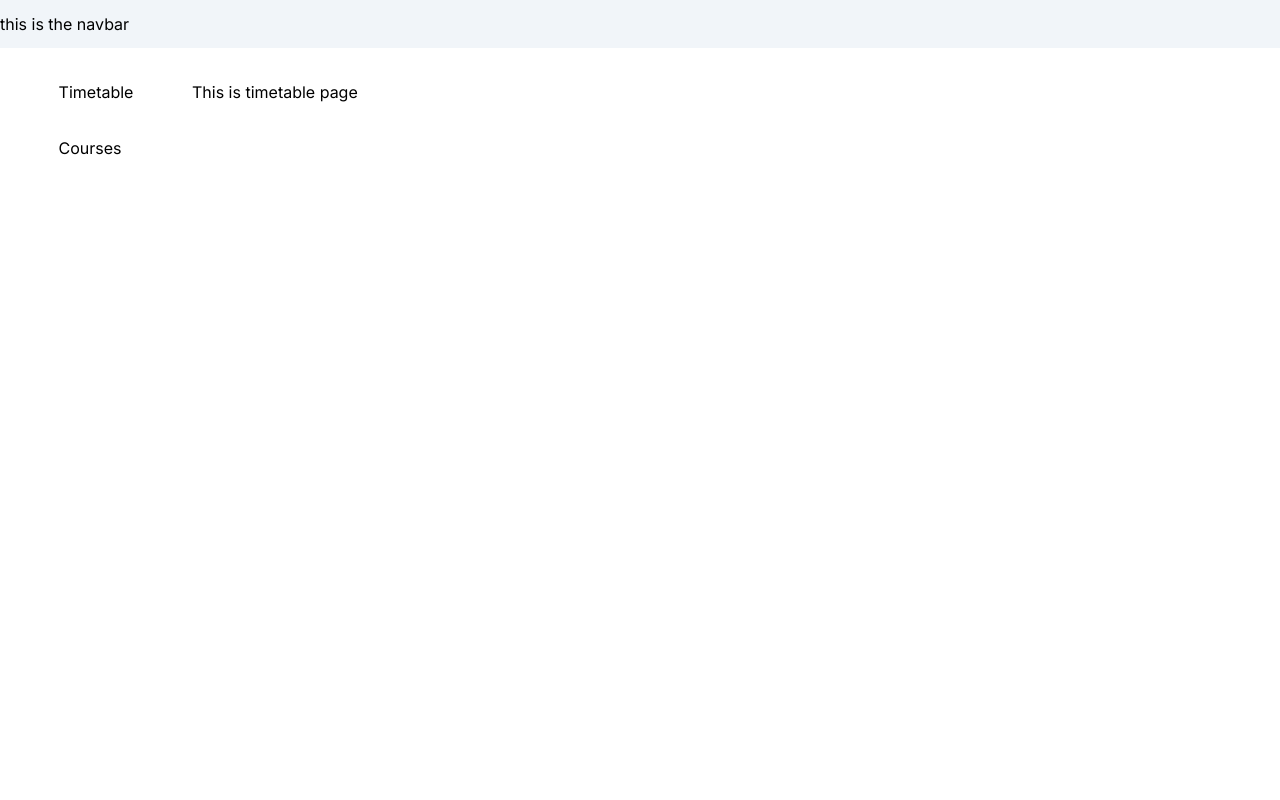
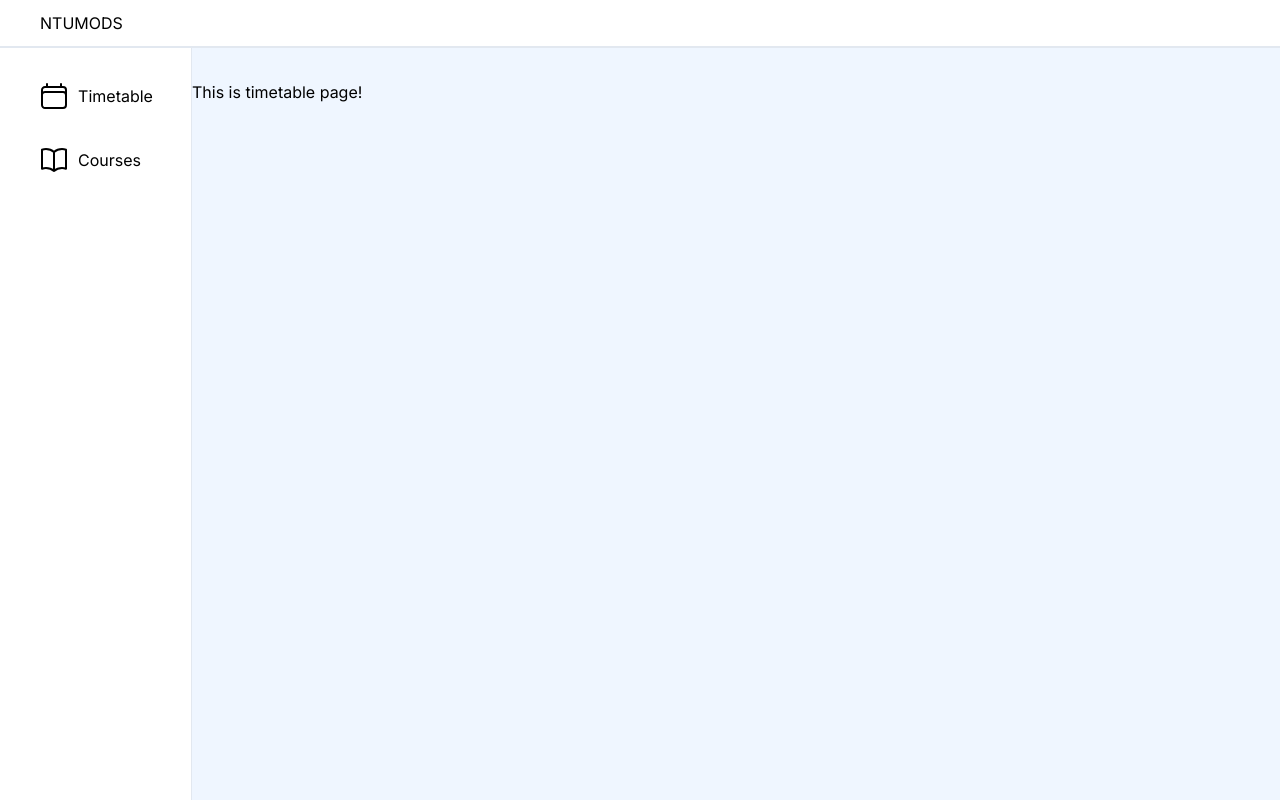
Before and after one commit to yequan99/ntumods-frontend, a Next.js app: page /timetable in a window 1280 px wide. Built offline with nearby package versions, Linux system fonts and the light colour scheme.

Commit message:
feat: Added icons to sidebar

```diff
--- a/src/app/courses/page.tsx
+++ b/src/app/courses/page.tsx
@@ -1,7 +1,9 @@
 export default function CoursesPage() {
     return (
-        <h1>
-            This is courses page!
-        </h1>
+        <div className="w-full h-full">
+            <h1>
+                This is courses page!
+            </h1>
+        </div>
     )
 }
--- a/src/app/layout.tsx
+++ b/src/app/layout.tsx
@@ -21,14 +21,14 @@ export default function RootLayout({
     <html lang="en">
       <body className={inter.className}>
         <div className="w-screen h-screen flex flex-col">
-          <div className="fixed h-12 w-full bg-slate-100">
+          <div className="fixed h-12 w-full">
             <NavBar />
           </div>
           <div className="mt-12 w-full h-full flex flex-row">
             <div className="fixed w-48 h-full">
               <SideBar />
             </div>
-            <main className="ml-48 pt-8 w-full">
+            <main className="ml-48 pt-8 w-full bg-blue-50">
               {children}
             </main>
           </div>
--- a/src/app/timetable/page.tsx
+++ b/src/app/timetable/page.tsx
@@ -1,7 +1,9 @@
 export default function Timetable() {
     return (
-        <div>
-            <h1>This is timetable page</h1>
+        <div className="w-full h-full">
+            <h1>
+                This is timetable page!
+            </h1>
         </div>
     )
 }
--- a/src/components/navbar.tsx
+++ b/src/components/navbar.tsx
@@ -1,7 +1,9 @@
 export default function NavBar() {
     return (
-        <div className="h-full flex items-center">
-            <h1>this is the navbar</h1>
+        <div className="h-full flex items-center border-b-2 border-slate-200 pl-10">
+            <h1>
+                NTUMODS
+            </h1>
         </div>
     )
 }
--- a/src/components/sidebar.tsx
+++ b/src/components/sidebar.tsx
@@ -1,9 +1,25 @@
+import { timetable, course } from "@/icons/icons"
+
 export default function SideBar() {
     return (
-        <div className="h-full flex justify-center">
+        <div className="h-full flex justify-center border-r border-slate-200">
             <ul className="py-4">
-                <li className="py-4">Timetable</li>
-                <li className="py-4">Courses</li>
+                <li className="py-4">
+                    <div className="flex flex-row items-center">
+                        <div className="w-8 h-8">
+                            {timetable}
+                        </div>
+                        <h1 className="pl-2">Timetable</h1>
+                    </div>
+                </li>
+                <li className="py-4">
+                    <div className="flex flex-row items-center">
+                        <div className="w-8 h-8">
+                            {course}
+                        </div>
+                        <h1 className="pl-2">Courses</h1>
+                    </div>
+                </li>
             </ul>
         </div>
     )
--- /dev/null
+++ b/src/icons/icons.tsx
@@ -0,0 +1,11 @@
+export const timetable = (
+    <svg xmlns="http://www.w3.org/2000/svg" fill="none" viewBox="0 0 24 24" strokeWidth={1.5} stroke="currentColor" className="w-6 h-6">
+    <path strokeLinecap="round" strokeLinejoin="round" d="M6.75 3v2.25M17.25 3v2.25M3 18.75V7.5a2.25 2.25 0 0 1 2.25-2.25h13.5A2.25 2.25 0 0 1 21 7.5v11.25m-18 0A2.25 2.25 0 0 0 5.25 21h13.5A2.25 2.25 0 0 0 21 18.75m-18 0v-7.5A2.25 2.25 0 0 1 5.25 9h13.5A2.25 2.25 0 0 1 21 11.25v7.5" />
+    </svg>
+)
+
+export const course = (
+    <svg xmlns="http://www.w3.org/2000/svg" fill="none" viewBox="0 0 24 24" strokeWidth={1.5} stroke="currentColor" className="w-6 h-6">
+        <path strokeLinecap="round" strokeLinejoin="round" d="M12 6.042A8.967 8.967 0 0 0 6 3.75c-1.052 0-2.062.18-3 .512v14.25A8.987 8.987 0 0 1 6 18c2.305 0 4.408.867 6 2.292m0-14.25a8.966 8.966 0 0 1 6-2.292c1.052 0 2.062.18 3 .512v14.25A8.987 8.987 0 0 0 18 18a8.967 8.967 0 0 0-6 2.292m0-14.25v14.25" />
+    </svg>
+)
```
